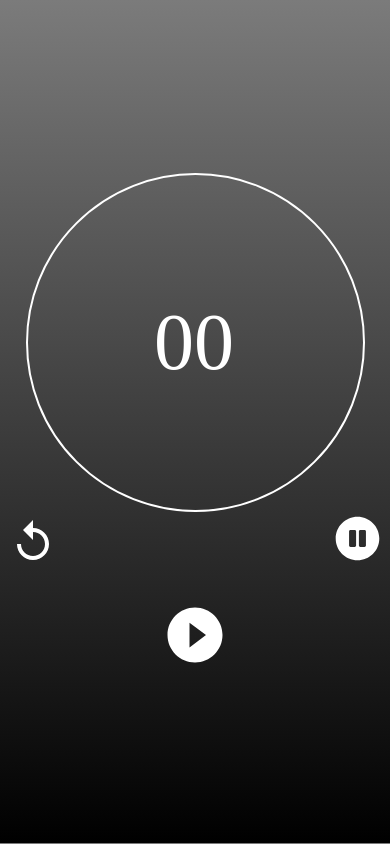
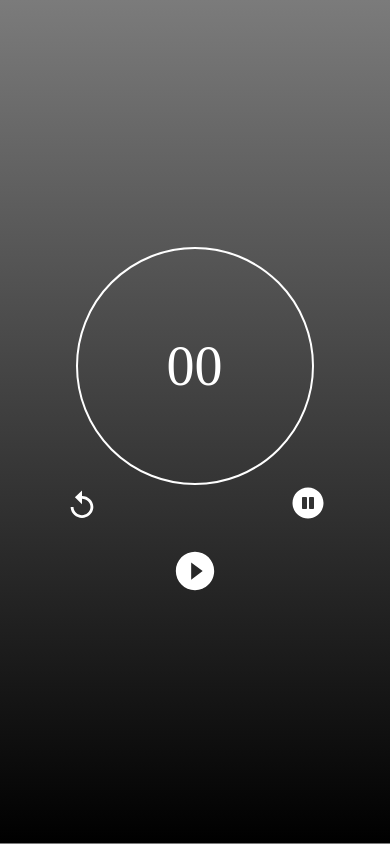
Before and after one commit to aryan015/assign-6, a plain HTML site: page index.html in a window 390 px wide. Drawn offline with Linux system fonts and the light colour scheme.

Commit message:
"px to rem"

```diff
--- a/style.css
+++ b/style.css
@@ -1,3 +1,6 @@
+html{
+  font-size: 100%;
+}
 body {
   background: linear-gradient(0deg, rgb(0, 0, 0), rgb(123, 123, 123));
   height: 98vh;
@@ -8,8 +11,8 @@ body {
   flex-direction: column;
 }
 #circle {
-  height: 335px;
-  width: 335px;
+  height: 20.9rem;
+  width: 20.9rem;
   border: 2px solid rgb(255, 255, 255);
   border-radius: 50%;
 
@@ -23,8 +26,8 @@ body {
 }
 
 input {
-  height: 100px;
-  width: 122px;
+  height: 6.3rem;
+  width: 7.6rem;
   font-size: 5rem;
   color: rgb(255, 255, 255);
 
@@ -47,26 +50,38 @@ img {
   cursor: pointer;
 }
 #play {
-  height: 66px;
-  width: 66px;
+  height: 4.1rem;
+  width: 4.1rem;
 
   position: relative;
-  top: 90px;
+  top: 5.6rem;
   left: 0;
 }
 #pause {
-  height: 45px;
-  width: 45px;
+  height: 2.8rem;
+  width: 2.8rem;
 
   position: relative;
-  top: -110px;
-  left: 162px;
+  top: -6.9rem;
+  left: 10.1rem;
 }
 #replay {
-  height: 48px;
-  width: 48px;
+  height: 3rem;
+  width: 3rem;
 
   position: relative;
-  top: -60px;
-  left: -162px;
+  top: -3.8rem;
+  left: -10.1rem;
 }
+
+@media (max-width:768px){
+  html{
+    font-size:87%;
+  }
+}
+
+@media (max-width:425px){
+  html{
+    font-size:70%;
+  }
+}
```
